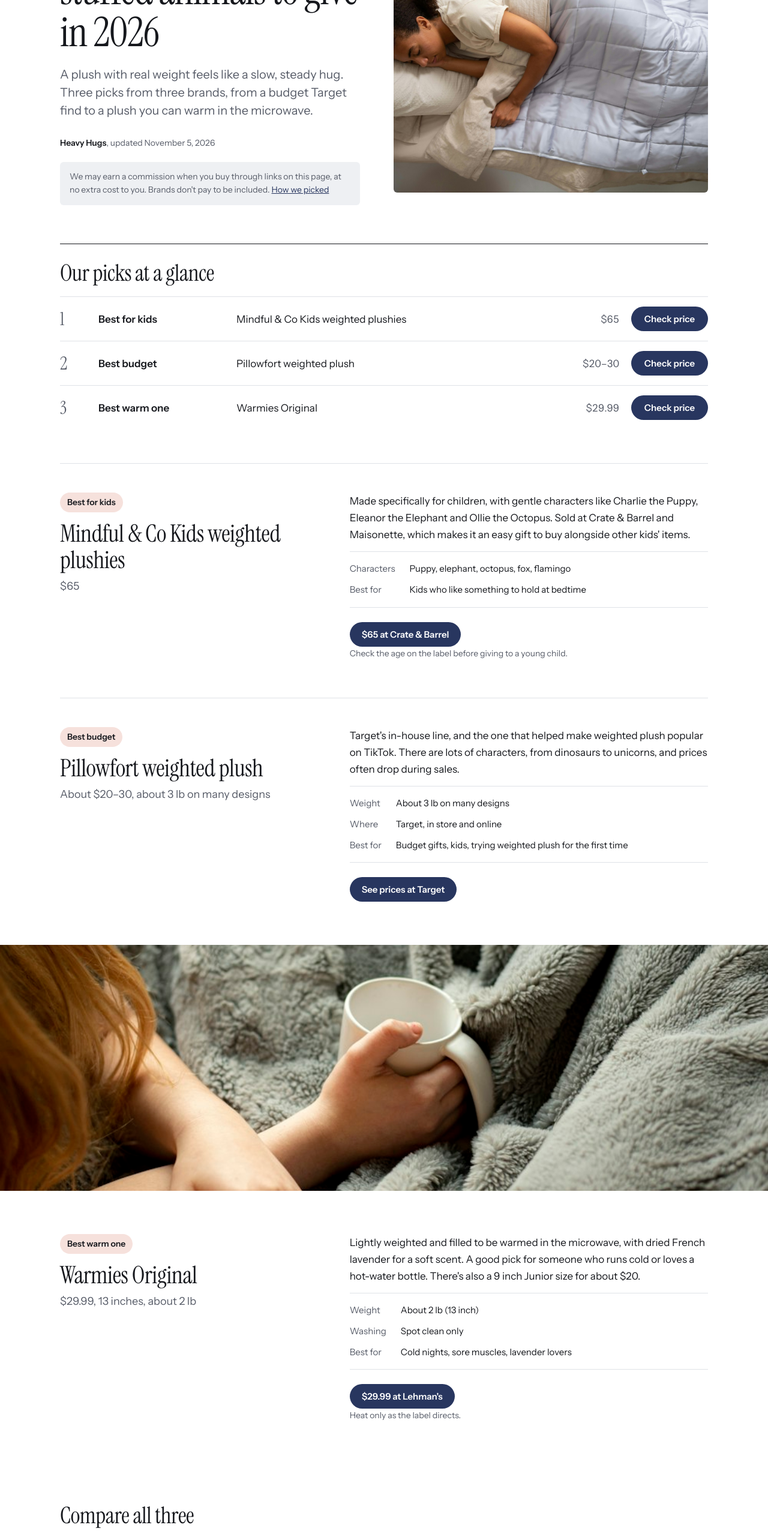
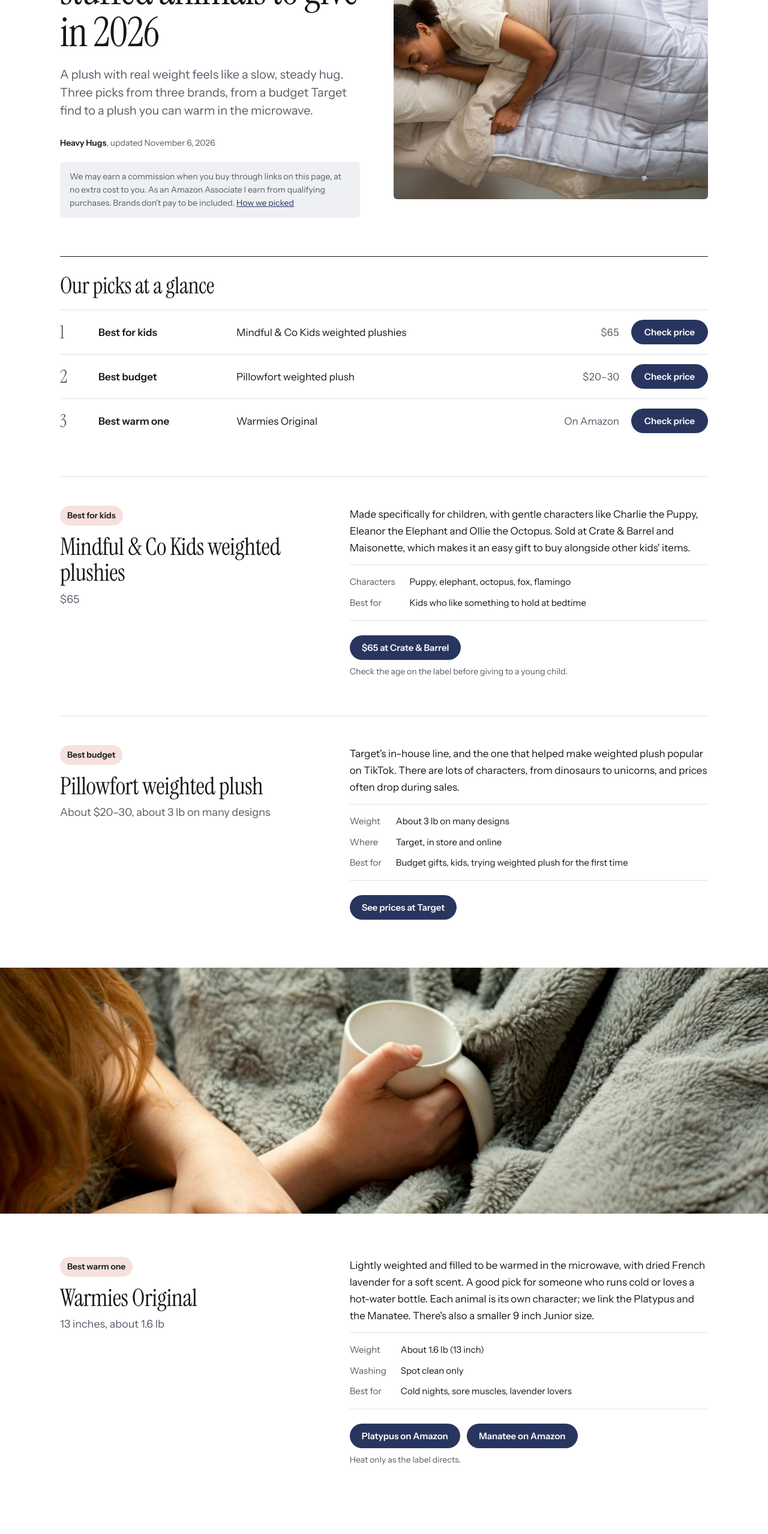
Before and after one commit to ndabney562/cozy-weighted-guide, a plain HTML site: page index.html in a window 1280 px wide. Shown: the part 240-2797 px from the top of the page at 60% size. Drawn offline with Linux system fonts and the light colour scheme.

Commit message:
Warmies: Amazon Associates links (Platypus, Manatee), Amazon disclosure, no Amazon prices, weight from the Amazon listing (1.6 lb) (#15)

```diff
--- a/index.html
+++ b/index.html
@@ -79,6 +79,7 @@ section[id]{scroll-margin-top:16px}
 .section-title{font:400 clamp(30px,3.4vw,38px)/1.1 var(--serif);margin:0 0 18px;letter-spacing:-.01em}
 .btn{display:inline-flex;align-items:center;justify-content:center;white-space:nowrap;background:var(--night);color:var(--night-ink);font:600 15px/1 var(--sans);text-decoration:none;padding:13px 20px;border-radius:999px}
 .btn:hover{filter:brightness(1.15)}
+.pick .btn{margin:0 8px 8px 0}
 
 /* at a glance */
 .glance{border-top:1px solid var(--ink);padding:28px 0 8px}
@@ -184,8 +185,8 @@ footer p{margin:0 0 8px;max-width:60em}
       <div>
         <h1>The best weighted stuffed animals to give in 2026</h1>
         <p class="dek">A plush with real weight feels like a slow, steady hug. Three picks from three brands, from a budget Target find to a plush you can warm in the microwave.</p>
-        <p class="byline"><strong>Heavy Hugs</strong>, updated November 5, 2026</p>
-        <p class="disclose">We may earn a commission when you buy through links on this page, at no extra cost to you. Brands don't pay to be included. <a href="#method">How we picked</a></p>
+        <p class="byline"><strong>Heavy Hugs</strong>, updated November 6, 2026</p>
+        <p class="disclose">We may earn a commission when you buy through links on this page, at no extra cost to you. As an Amazon Associate I earn from qualifying purchases. Brands don't pay to be included. <a href="#method">How we picked</a></p>
       </div>
       <figure>
         <img src="img/hero-sleep.jpg" alt="A woman asleep under a light quilted blanket" width="1600" height="1067" fetchpriority="high">
@@ -198,7 +199,7 @@ footer p{margin:0 0 8px;max-width:60em}
         <li hidden data-hugimals><span class="award">Best overall</span><span class="name"><a href="#hugimals-large">Hugimals large weighted plush</a></span><span class="price">$59.99</span><a class="btn" href="https://hugimalsworld.com" data-affiliate="hugimals-awin" rel="sponsored noopener" target="_blank">Check price</a><a class="mobile-link" href="https://hugimalsworld.com" data-affiliate="hugimals-awin" rel="sponsored noopener" target="_blank">Check price</a></li>
         <li><span class="award">Best for kids</span><span class="name"><a href="#mindful">Mindful &amp; Co Kids weighted plushies</a></span><span class="price">$65</span><a class="btn" href="https://www.crateandbarrel.com/mindful-and-co-puppy-weighted-plushies-kids-stuffed-animal/s652034" rel="sponsored noopener" target="_blank">Check price</a><a class="mobile-link" href="https://www.crateandbarrel.com/mindful-and-co-puppy-weighted-plushies-kids-stuffed-animal/s652034" rel="sponsored noopener" target="_blank">Check price</a></li>
         <li><span class="award">Best budget</span><span class="name"><a href="#pillowfort">Pillowfort weighted plush</a></span><span class="price">$20–30</span><a class="btn" href="https://www.target.com/s?searchTerm=pillowfort+weighted+plush" rel="sponsored noopener" target="_blank">Check price</a><a class="mobile-link" href="https://www.target.com/s?searchTerm=pillowfort+weighted+plush" rel="sponsored noopener" target="_blank">Check price</a></li>
-        <li><span class="award">Best warm one</span><span class="name"><a href="#warmies">Warmies Original</a></span><span class="price">$29.99</span><a class="btn" href="https://www.lehmans.com/products/warmies-original-microwaveable-weighted-plush-animals" rel="sponsored noopener" target="_blank">Check price</a><a class="mobile-link" href="https://www.lehmans.com/products/warmies-original-microwaveable-weighted-plush-animals" rel="sponsored noopener" target="_blank">Check price</a></li>
+        <li><span class="award">Best warm one</span><span class="name"><a href="#warmies">Warmies Original</a></span><span class="price">On Amazon</span><a class="btn" href="https://www.amazon.com/dp/B0B3NFZ434?tag=heavyhugs-20" rel="sponsored noopener" target="_blank">Check price</a><a class="mobile-link" href="https://www.amazon.com/dp/B0B3NFZ434?tag=heavyhugs-20" rel="sponsored noopener" target="_blank">Check price</a></li>
         <li hidden data-hugimals><span class="award">Best mid-size</span><span class="name"><a href="#hugimals-small">Hugimals small weighted plush</a></span><span class="price">$29.99</span><a class="btn" href="https://hugimalsworld.com" data-affiliate="hugimals-awin" rel="sponsored noopener" target="_blank">Check price</a><a class="mobile-link" href="https://hugimalsworld.com" data-affiliate="hugimals-awin" rel="sponsored noopener" target="_blank">Check price</a></li>
         <li hidden data-hugimals><span class="award">Best stocking stuffer</span><span class="name"><a href="#hug-baby">Hugimals Hug Baby</a></span><span class="price">$11.99</span><a class="btn" href="https://hugimalsworld.com" data-affiliate="hugimals-awin" rel="sponsored noopener" target="_blank">Check price</a><a class="mobile-link" href="https://hugimalsworld.com" data-affiliate="hugimals-awin" rel="sponsored noopener" target="_blank">Check price</a></li>
       </ol>
@@ -269,16 +270,17 @@ footer p{margin:0 0 8px;max-width:60em}
         <div>
           <span class="tag">Best warm one</span>
           <h3>Warmies Original</h3>
-          <p class="cost">$29.99, 13 inches, about 2 lb</p>
+          <p class="cost">13 inches, about 1.6 lb</p>
         </div>
         <div>
-          <p>Lightly weighted and filled to be warmed in the microwave, with dried French lavender for a soft scent. A good pick for someone who runs cold or loves a hot-water bottle. There's also a 9 inch Junior size for about $20.</p>
+          <p>Lightly weighted and filled to be warmed in the microwave, with dried French lavender for a soft scent. A good pick for someone who runs cold or loves a hot-water bottle. Each animal is its own character; we link the Platypus and the Manatee. There's also a smaller 9 inch Junior size.</p>
           <dl class="specs">
-            <dt>Weight</dt><dd>About 2 lb (13 inch)</dd>
+            <dt>Weight</dt><dd>About 1.6 lb (13 inch)</dd>
             <dt>Washing</dt><dd>Spot clean only</dd>
             <dt>Best for</dt><dd>Cold nights, sore muscles, lavender lovers</dd>
           </dl>
-          <a class="btn" href="https://www.lehmans.com/products/warmies-original-microwaveable-weighted-plush-animals" rel="sponsored noopener" target="_blank">$29.99 at Lehman's</a>
+          <a class="btn" href="https://www.amazon.com/dp/B0B3NFZ434?tag=heavyhugs-20" rel="sponsored noopener" target="_blank">Platypus on Amazon</a>
+          <a class="btn" href="https://www.amazon.com/dp/B07VTXCTVC?tag=heavyhugs-20" rel="sponsored noopener" target="_blank">Manatee on Amazon</a>
           <p class="where">Heat only as the label directs.</p>
         </div>
       </article>
@@ -325,13 +327,13 @@ footer p{margin:0 0 8px;max-width:60em}
             <tr hidden data-hugimals><th scope="row">Hugimals large</th><td class="num">$59.99</td><td>About 4.5 lb</td><td>Removable cover</td><td>No</td><td>Adults, teens</td></tr>
             <tr><th scope="row">Mindful &amp; Co Kids</th><td class="num">$65</td><td>Not listed</td><td>See label</td><td>No</td><td>Kids</td></tr>
             <tr><th scope="row">Pillowfort</th><td class="num">$20–30</td><td>About 3 lb</td><td>See label</td><td>No</td><td>Budget, kids</td></tr>
-            <tr><th scope="row">Warmies Original</th><td class="num">$29.99</td><td>About 2 lb</td><td>Spot clean</td><td>Yes, microwave</td><td>Cold nights</td></tr>
+            <tr><th scope="row">Warmies Original</th><td class="num">See Amazon</td><td>About 1.6 lb</td><td>Spot clean</td><td>Yes, microwave</td><td>Cold nights</td></tr>
             <tr hidden data-hugimals><th scope="row">Hugimals small</th><td class="num">$29.99</td><td>Lighter</td><td>See label</td><td>No</td><td>Older kids, travel</td></tr>
             <tr hidden data-hugimals><th scope="row">Hugimals Hug Baby</th><td class="num">$11.99</td><td>Pocket size</td><td>See label</td><td>No</td><td>Stockings</td></tr>
           </tbody>
         </table>
       </div>
-      <p class="note">Prices checked November 2, 2026, from each brand or retailer. Pillowfort and Warmies vary by design and store.</p>
+      <p class="note">Prices checked November 2, 2026, from each brand or retailer. Pillowfort and Warmies vary by design and store. Amazon prices change often, so we don't show them; check the current price on Amazon.</p>
     </section>
   </div>
 </main>
@@ -386,7 +388,7 @@ footer p{margin:0 0 8px;max-width:60em}
 
 <footer>
   <div class="wrap">
-    <p>Heavy Hugs is an independent gift guide and isn't affiliated with any brand listed. Prices and details come from each brand's or retailer's website and published reviews as of November 2, 2026, and can change.</p>
+    <p>Heavy Hugs is an independent gift guide and isn't affiliated with any brand listed. Prices and details come from each brand's or retailer's website and published reviews as of November 2, 2026, and can change. Warmies weight and size come from the Amazon listing, November 6, 2026.</p>
     <p>Photos are general lifestyle images from Unsplash (Slaapwijsheid.nl, Amin Hasani, Bearaby) and don't show the products.</p>
   </div>
 </footer>
```
